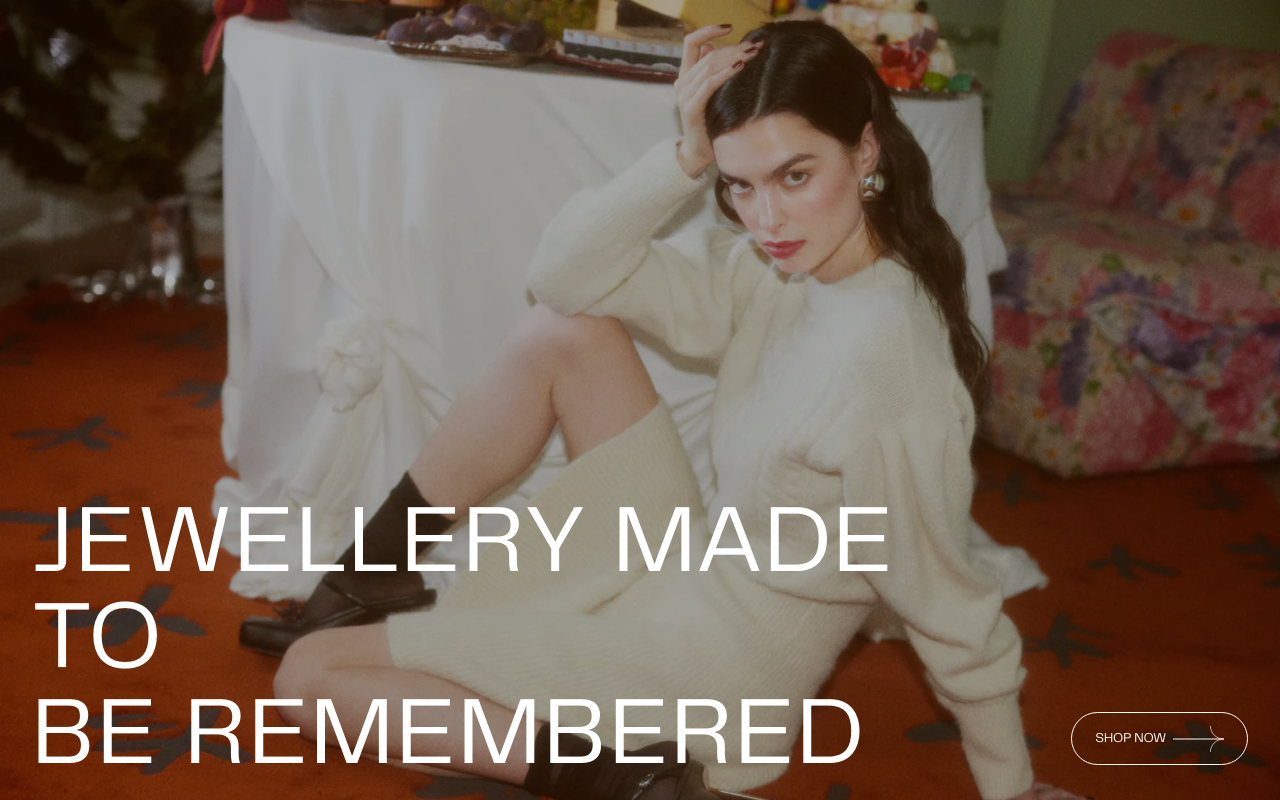
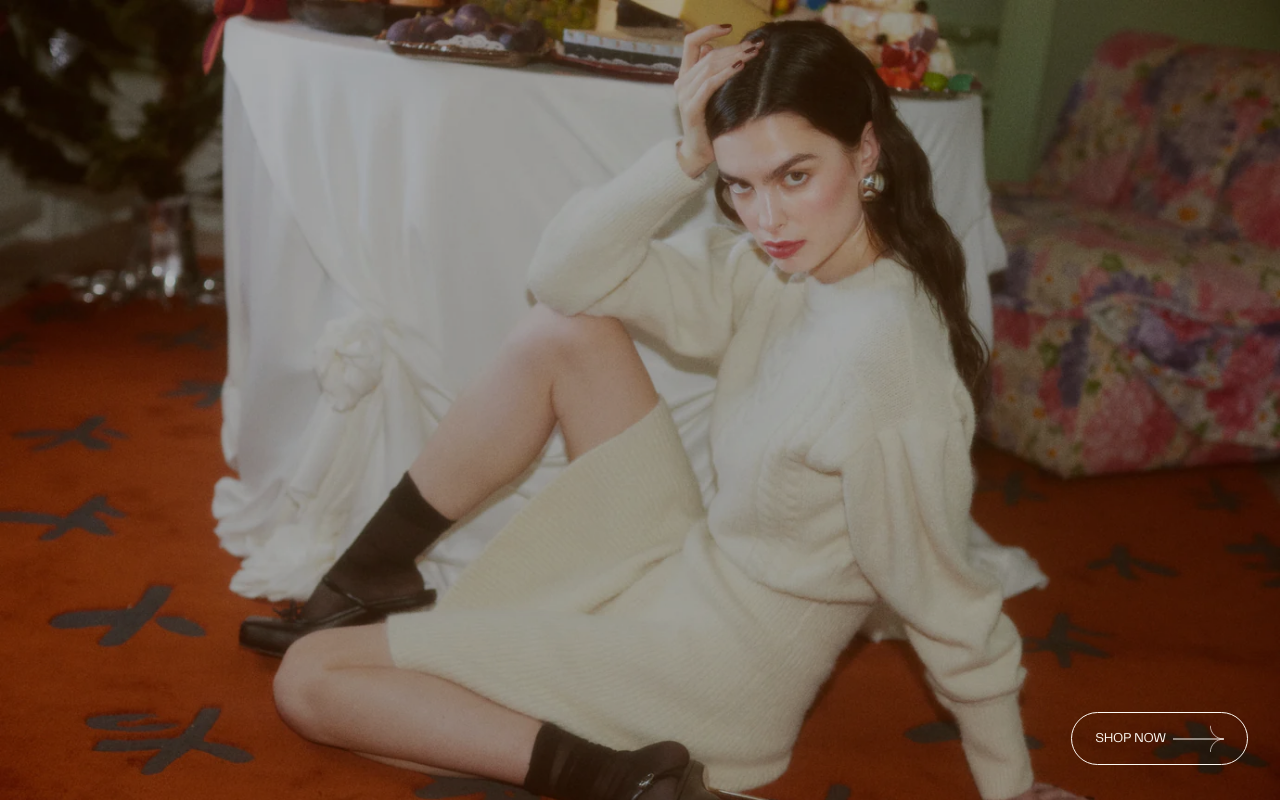
Before and after one commit to kareemcodes-1/nextjs16-test, a Next.js app: page / in a window 1280 px wide. Built offline with nearby package versions, Linux system fonts and the light colour scheme.

Commit message:
animation problem

```diff
--- a/app/components/hero.tsx
+++ b/app/components/hero.tsx
@@ -132,14 +132,14 @@ const Hero = () => {
   text="JEWELLERY MADE TO"
   className="block text-white uppercase tracking-[0.03em] text-[6rem] leading-none"
   duration={0.8}
-  start="top 90%"
+  start="0%"
 />
 <SplitLines
   tag="h1"
   text="BE REMEMBERED"
   className="block text-white uppercase tracking-[0.03em] text-[6rem] leading-none"
   duration={0.8}
-  start="top 90%"
+  start="0%"
   delay={0.1}
 />
             </div>
```
